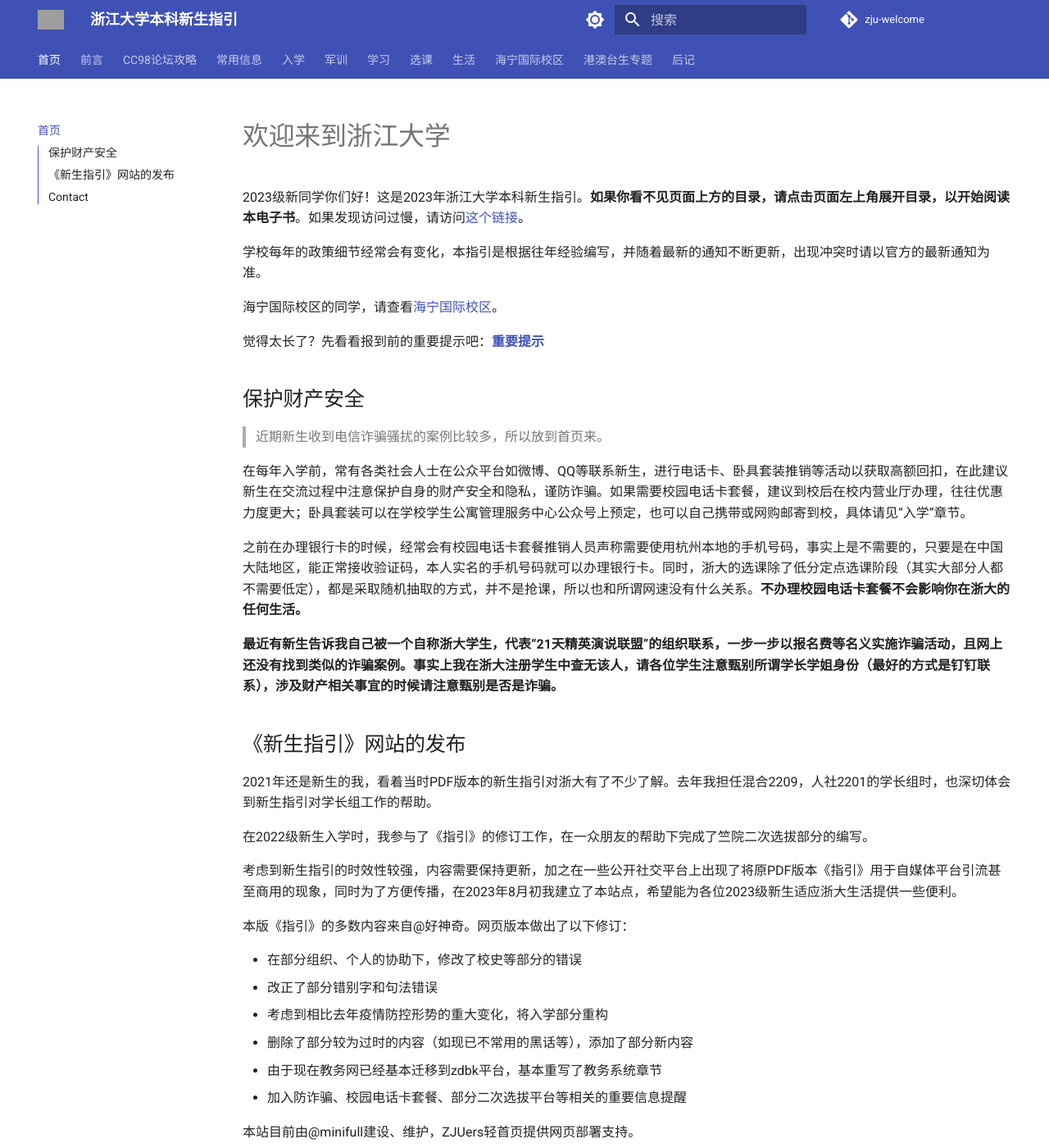
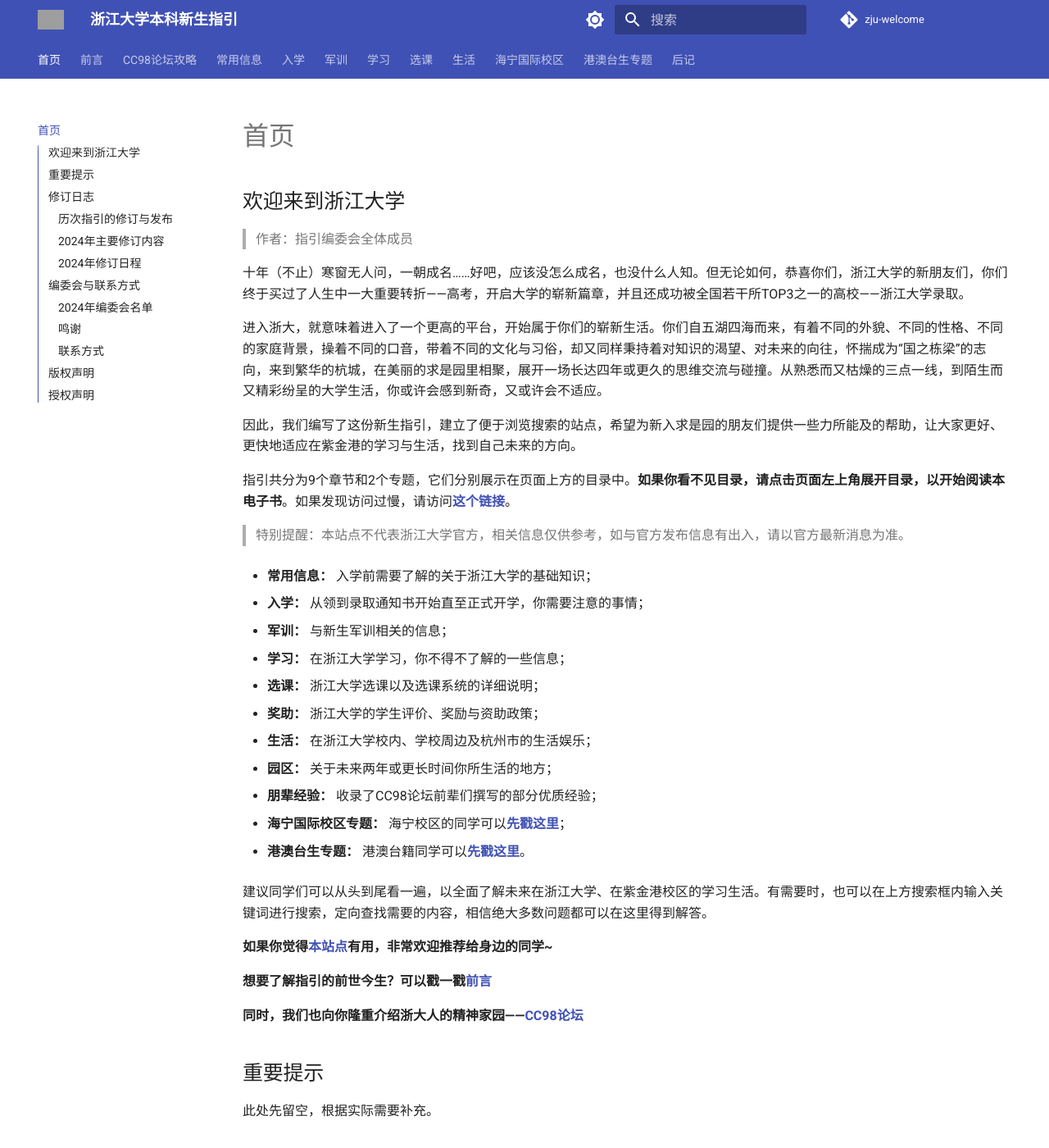
Before and after one commit to mini-full/zju-welcome, an MkDocs documentation site: the page built from docs/index.md, in a window 1280 px wide and 1400 px high. Shown: the whole window at 82% size. Built offline with MkDocs 1.6.1 and Material for MkDocs 9.7.7, drawn with Linux system fonts in a browser that asks for light colours; comment, search, counter and statistics services are not loaded; some of the changed text lies outside the part shown; grey boxes are pictures that could not be loaded.

Commit message:
hsq: index.md 1st edit

```diff
--- a/docs/index.md
+++ b/docs/index.md
@@ -1,48 +1,187 @@
-# 欢迎来到浙江大学
+---
+tags: [新生指引]
+title: 首页
+created: '2024-06-05T15:39:19.342Z'
+modified: '2024-06-05T18:59:45.752Z'
+---
 
-2023级新同学你们好！这是2023年浙江大学本科新生指引。**如果你看不见页面上方的目录，请点击页面左上角展开目录，以开始阅读本电子书**。如果发现访问过慢，请访问[这个链接](https://zjuers.com/welcome/)。
+# 首页
 
-学校每年的政策细节经常会有变化，本指引是根据往年经验编写，并随着最新的通知不断更新，出现冲突时请以官方的最新通知为准。
+## 欢迎来到浙江大学
 
-海宁国际校区的同学，请查看[海宁国际校区](haining/intro.md)。
+> 作者：指引编委会全体成员
 
-觉得太长了？先看看报到前的重要提示吧：[**重要提示**](./callout.md)
+十年（不止）寒窗无人问，一朝成名……好吧，应该没怎么成名，也没什么人知。但无论如何，恭喜你们，浙江大学的新朋友们，你们终于买过了人生中一大重要转折——高考，开启大学的崭新篇章，并且还成功被全国若干所TOP3之一的高校——浙江大学录取。
 
-## 保护财产安全
+进入浙大，就意味着进入了一个更高的平台，开始属于你们的崭新生活。你们自五湖四海而来，有着不同的外貌、不同的性格、不同的家庭背景，操着不同的口音，带着不同的文化与习俗，却又同样秉持着对知识的渴望、对未来的向往，怀揣成为“国之栋梁”的志向，来到繁华的杭城，在美丽的求是园里相聚，展开一场长达四年或更久的思维交流与碰撞。从熟悉而又枯燥的三点一线，到陌生而又精彩纷呈的大学生活，你或许会感到新奇，又或许会不适应。
 
-> 近期新生收到电信诈骗骚扰的案例比较多，所以放到首页来。
+因此，我们编写了这份新生指引，建立了便于浏览搜索的站点，希望为新入求是园的朋友们提供一些力所能及的帮助，让大家更好、更快地适应在紫金港的学习与生活，找到自己未来的方向。
 
-在每年入学前，常有各类社会人士在公众平台如微博、QQ等联系新生，进行电话卡、卧具套装推销等活动以获取高额回扣，在此建议新生在交流过程中注意保护自身的财产安全和隐私，谨防诈骗。如果需要校园电话卡套餐，建议到校后在校内营业厅办理，往往优惠力度更大；卧具套装可以在学校学生公寓管理服务中心公众号上预定，也可以自己携带或网购邮寄到校，具体请见“入学”章节。
+指引共分为9个章节和2个专题，它们分别展示在页面上方的目录中。**如果你看不见目录，请点击页面左上角展开目录，以开始阅读本电子书**。如果发现访问过慢，请访问**[这个链接](https://zjuers.com/welcome/)**。
 
-之前在办理银行卡的时候，经常会有校园电话卡套餐推销人员声称需要使用杭州本地的手机号码，事实上是不需要的，只要是在中国大陆地区，能正常接收验证码，本人实名的手机号码就可以办理银行卡。同时，浙大的选课除了低分定点选课阶段（其实大部分人都不需要低定），都是采取随机抽取的方式，并不是抢课，所以也和所谓网速没有什么关系。**不办理校园电话卡套餐不会影响你在浙大的任何生活。**
+> 特别提醒：本站点不代表浙江大学官方，相关信息仅供参考，如与官方发布信息有出入，请以官方最新消息为准。
 
-**最近有新生告诉我自己被一个自称浙大学生，代表“21天精英演说联盟”的组织联系，一步一步以报名费等名义实施诈骗活动，且网上还没有找到类似的诈骗案例。事实上我在浙大注册学生中查无该人，请各位学生注意甄别所谓学长学姐身份（最好的方式是钉钉联系），涉及财产相关事宜的时候请注意甄别是否是诈骗。**
+- **常用信息：** 入学前需要了解的关于浙江大学的基础知识；
 
-## 《新生指引》网站的发布
+- **入学：** 从领到录取通知书开始直至正式开学，你需要注意的事情；
 
-2021年还是新生的我，看着当时PDF版本的新生指引对浙大有了不少了解。去年我担任混合2209，人社2201的学长组时，也深切体会到新生指引对学长组工作的帮助。
+- **军训：** 与新生军训相关的信息；
 
-在2022级新生入学时，我参与了《指引》的修订工作，在一众朋友的帮助下完成了竺院二次选拔部分的编写。
+- **学习：** 在浙江大学学习，你不得不了解的一些信息；
 
-考虑到新生指引的时效性较强，内容需要保持更新，加之在一些公开社交平台上出现了将原PDF版本《指引》用于自媒体平台引流甚至商用的现象，同时为了方便传播，在2023年8月初我建立了本站点，希望能为各位2023级新生适应浙大生活提供一些便利。
+- **选课：** 浙江大学选课以及选课系统的详细说明；
 
-本版《指引》的多数内容来自@好神奇。网页版本做出了以下修订：
+- **奖助：** 浙江大学的学生评价、奖励与资助政策；
 
-- 在部分组织、个人的协助下，修改了校史等部分的错误
-- 改正了部分错别字和句法错误
-- 考虑到相比去年疫情防控形势的重大变化，将入学部分重构
-- 删除了部分较为过时的内容（如现已不常用的黑话等），添加了部分新内容
-- 由于现在教务网已经基本迁移到zdbk平台，基本重写了教务系统章节
-- 加入防诈骗、校园电话卡套餐、部分二次选拔平台等相关的重要信息提醒
+- **生活：** 在浙江大学校内、学校周边及杭州市的生活娱乐；
 
-本站目前由@minifull建设、维护，ZJUers轻首页提供网页部署支持。
+- **园区：** 关于未来两年或更长时间你所生活的地方；
 
-这个页面会继续更新，添加新内容。从在CC98发布至今，已经新增了[邮件礼仪](learning/email_etiquette.md)和[校园网指南](basics/network_guidance.md)，以及[海宁国际校区](haining/intro.md)相关内容。
+- **朋辈经验：** 收录了CC98论坛前辈们撰写的部分优质经验；
 
-如果这个网页帮助到了你，欢迎在右上角给github仓库点一个star:)
+- **海宁国际校区专题：** 海宁校区的同学可以**[先戳这里](./haining/intro.md)**；
 
-**本站点不代表浙江大学官方，仅供参考。**
+- **港澳台生专题：** 港澳台籍同学可以**[先戳这里]()**。
 
-## Contact
+建议同学们可以从头到尾看一遍，以全面了解未来在浙江大学、在紫金港校区的学习生活。有需要时，也可以在上方搜索框内输入关键词进行搜索，定向查找需要的内容，相信绝大多数问题都可以在这里得到解答。
 
-如果你发现了本指引内容上的错误，或者对本指引有什么建议，欢迎在github仓库中提出issue，或者直接[邮件联系](mailto:kaixuanwang@zju.edu.cn)kaixuanwang@zju.edu.cn。也欢迎直接在github仓库中Pull Request！
+**如果你觉得[本站点](https://zjuers.com/welcome)有用，非常欢迎推荐给身边的同学~**
+
+**想要了解指引的前世今生？可以戳一戳[前言](./preface.md)**
+
+**同时，我们也向你隆重介绍浙大人的精神家园——[CC98论坛](./cc98.md)**
+
+
+## 重要提示
+
+此处先留空，根据实际需要补充。
+
+## 修订日志
+
+### 历次指引的修订与发布
+
+- **2021年7月26日**
+
+  CC98论坛用户@好神奇 个人撰写并发布首版指引《2021年浙江大学新生指引》，引起用户热烈反响，广受好评。
+
+  [2021年浙江大学新生指引（非官方，5.2W字吐血力作）](https://www.cc98.org/topic/5126732)
+
+  首版指引为PDF版，共分7个章节，5.2万字。
+
+- **2022年8月19日**
+
+  @好神奇 在担任CC98论坛新生宝典版面版主期间，重新修订了《浙江大学2022年本科新生指引》，并于新生入学当天发布。
+
+  [深夜重磅——浙江大学2022年本科生新生指引（CC98新生宝典版面出品）](https://www.cc98.org/topic/5392158)
+
+  该版指引仍为PDF版，共约6.6万字。相较于上一版，调整了整体结构，优化了大量口语化表述，删减了夹带的私货，增加了校史文化等大量内容，并邀请CC98论坛编辑部画师设计封面。该版指引的修订也得到许多论坛用户的支持与参与。
+
+- **2023年8月14日**
+
+  因@好神奇 工作繁忙，用户@minifull 主动接替主持修订工作，并在CC98论坛热心网友的共同协助下，完善了指引内容，并将指引部署到网页上，发布《浙江大学2023年本科新生指引》网页版。
+
+  [2023浙大本科新生指引，现更以网页版呈现。](https://www.cc98.org/topic/5672880)
+
+  网页版相较于PDF版，结合当时疫情防控新形势，重构了部分章节，修正了部分错误，并增加了海宁国际校区专题。
+
+### 2024年主要修订内容
+
+  2024年，@好神奇 即将结束2+2工作，继续发起并主持指引修订工作。本次修订后，指引主体内容臻于完善。修订与工作推进内容主要包括：
+
+- 新增“奖助”“园区”两个内容章节
+
+- 新增“港澳台生专题”一个专题
+
+- 新增“朋辈经验”章节，收录CC98论坛优质经验贴
+
+- 根据网页站点建设，重新调整首页、前言、后记等辅助性内容
+
+- 重新调整部分章节的结构与呈现形式
+
+- 进一步细化已有章节，修正错误信息
+
+- 与浙江大学求是学院合作计划推出《指引》纸质精华版，将于新生报到时面向全体求是学院大一新生发放
+
+### 2024年修订日程
+
+- 2024.03.23：启动2024年修订工作
+
+- 2024.04.02：完成编委会组建
+
+- 2024.04.30：完成面向CC98论坛用户的意见与内容征集
+
+- 2024.06.20：完成指引修订初稿
+
+- 2024.07.15：网页版定稿并完成网页部署
+
+- 2024.07.21：发布网页版指引，启动纸质版选编工作
+
+- 2024.08.11：纸质版指引定稿付印（计划）
+
+- 2024.08.18：新生入学报到，纸质版发放（计划）
+
+## 编委会与联系方式
+
+### 2024年编委会名单
+
+> 编委按负责章节顺序为序，不包含仅参与纸质版选编工作的成员
+
+- 主编：@好神奇，主持修订工作，负责框架设计、网页版文字润色、纸质版联络推进，负责第六章“奖助”
+
+- 编委：@adsr，负责第一章“常用信息”、第二章“入学”
+
+- 编委：@outofemo，负责第三章“军训”
+
+- 编委：@辰幻，负责第四章“学习”
+
+- 编委：@阿阿阿阿柒，负责第五章“选课”
+
+- 编委：@minifull，负责网页内容部署工作，负责第七章“生活”
+
+- 编委：@3200101971，负责第八章“园区”
+
+- 编委：@Geniucker，负责海宁国际校区专题
+
+- 编委：@torsion，负责港澳台生专题
+
+- 技术支持：@zyz1z1，负责zjuers网页站点建设
+
+### 鸣谢
+
+> 按年度及昵称首字母为序，部分用户可能有所遗漏，敬请谅解！
+
+- 感谢以下论坛用户对2021-2023年指引编撰与修订工作作出的贡献。
+
+  @2019爱学习、@boommmm、@哈士奇、@Holliea、@环己三烯、@辣辣为什么叫辣辣、@且寄白鹿_、@十年雪落、@shio、@ShirleyW、@徐弈之、@zjuer2080、@ddjjz、@Morning_Sun、@qzx、@zshenobody、@ZYD0831
+
+- 感谢以下论坛用户对2024年指引修订工作作出的贡献。
+
+- 感谢求是学院云峰学园詹美燕老师对指引纸质化提供的建议与指导，感谢刘永杰老师对相关工作的具体联络与推进。
+
+- 感谢**第十九期校级NSEP项目团队**《本科新生指引的需求分析与优化方案研究》对指引修订提供的意见参考。
+
+- 感谢**浙江大学CC98论坛**对指引发布与传播提供的平台支持。
+
+- 感谢**浙江大学求是学院**对2024年指引修订提供的信息支持及在审校工作中做出的贡献，感谢其主动联系编委会并组织将新生指引选编形成纸质版，惠及更广大的本科新生群体。
+
+### 联系方式
+
+如果你发现了本指引内容上的错误，或者对本指引有一些意见建议，欢迎在github仓库中提出issue，或者直接[邮件联系](kaixuanwang@zju.edu.cn)编委@minifull，kaixuanwang@zju.edu.cn。也欢迎直接在github仓库中Pull Request！
+
+如果你希望与新生指引编委会就相关工作开展合作，进行调查、研究、访谈、报道等，或希望获得新生指引内容使用授权，请通过[邮件联系](huangshaoqi@zju.edu.cn)主编@好神奇，huangshaoqi@zju.edu.cn
+
+## 版权声明
+
+《浙江大学2024年本科新生指引》网页（下称“指引”）由指引编委会全体成员共同负责编撰、修订和部署，编委会对内容享有著作权，依据法律对本站点及站点内容享有的著作权及其他合法权益受法律保护。
+
+我们允许所有使用者在遵守法律规定的前提下，对指引进行分享与传播，允许使用者在获得编委会授权情况下，在授权范围内对指引进行使用。但所有使用者不得篡改站点内素材内容，严禁将指引的全部或部分内容提供给任何第三方用于教学研究以外的用途，严禁商用，不得通过任何手段攻击本站点，不得损害编委会的知识产权及其他合法权益，对指引与站点的使用不得违反法律和行政法规的相关规定，不得有侵害编委会基本权益的其他行为。
+
+我们建议所有使用者不再分享和传播2021-2023年已失去时效性的指引，已获取2021或获2022年PDF版新生指引的，禁止提供给除校内师生及校友外的任何第三方用于任何用途。
+
+因违反上述规定导致的法律责任，由行为人自行承担，由此造成对编委会合法权益损害的，编委会保留追究相关行为人法律责任的权利。
+
+## 授权声明
+
+- 授权**浙江大学求是学院**使用《指引》所有内容及素材源文件
+
+  该授权仅用于组织开展2024年新生指引纸质版选编工作，允许其根据实际需要在纸质版指引中进行内容与表述的调整修改，但相关修改不得违背客观事实，不得违背新生指引 **“以提供本科新生需要的客观信息为主要目的”** 的编写和修订原则。
```
